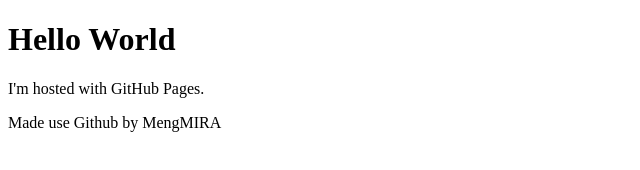
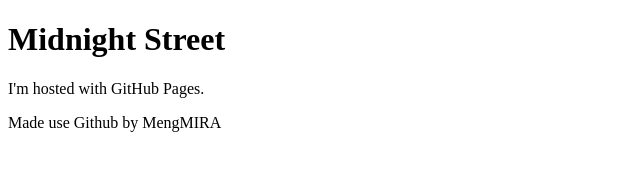
Before and after one commit to Midnightstreet/midnightstreet.github.io, a plain HTML site: page index.html in a window 1280 px wide. Shown: the whole page, without its empty margins (0-640 px from the left). Drawn offline with Linux system fonts and the light colour scheme.

Commit message:
Update index.html

```diff
--- a/index.html
+++ b/index.html
@@ -4,7 +4,7 @@
         <title>Midnight Street</title>
     </head>
     <body>
-        <h1>Hello World</h1>
+        <h1>Midnight Street</h1>
         <p>I'm hosted with GitHub Pages.</p>
     </body>
     <footer>
```
